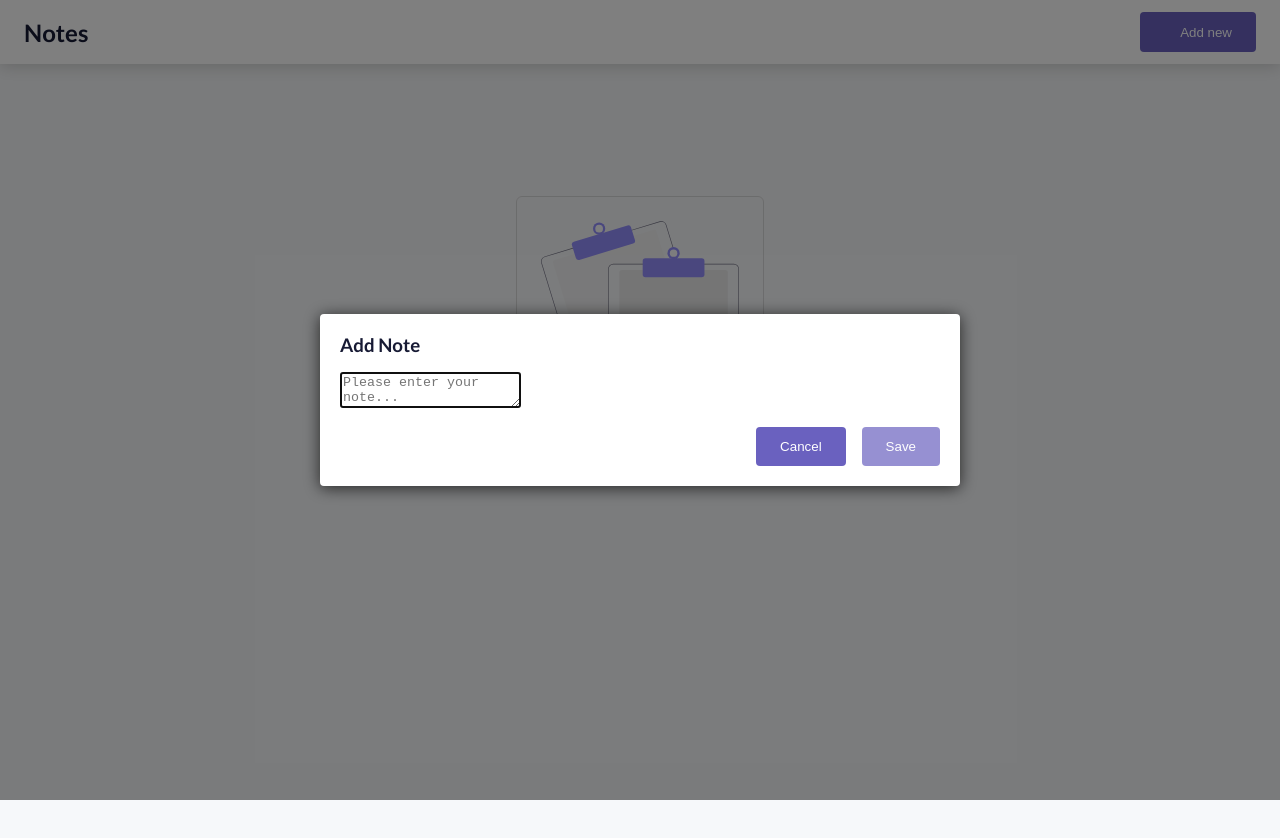
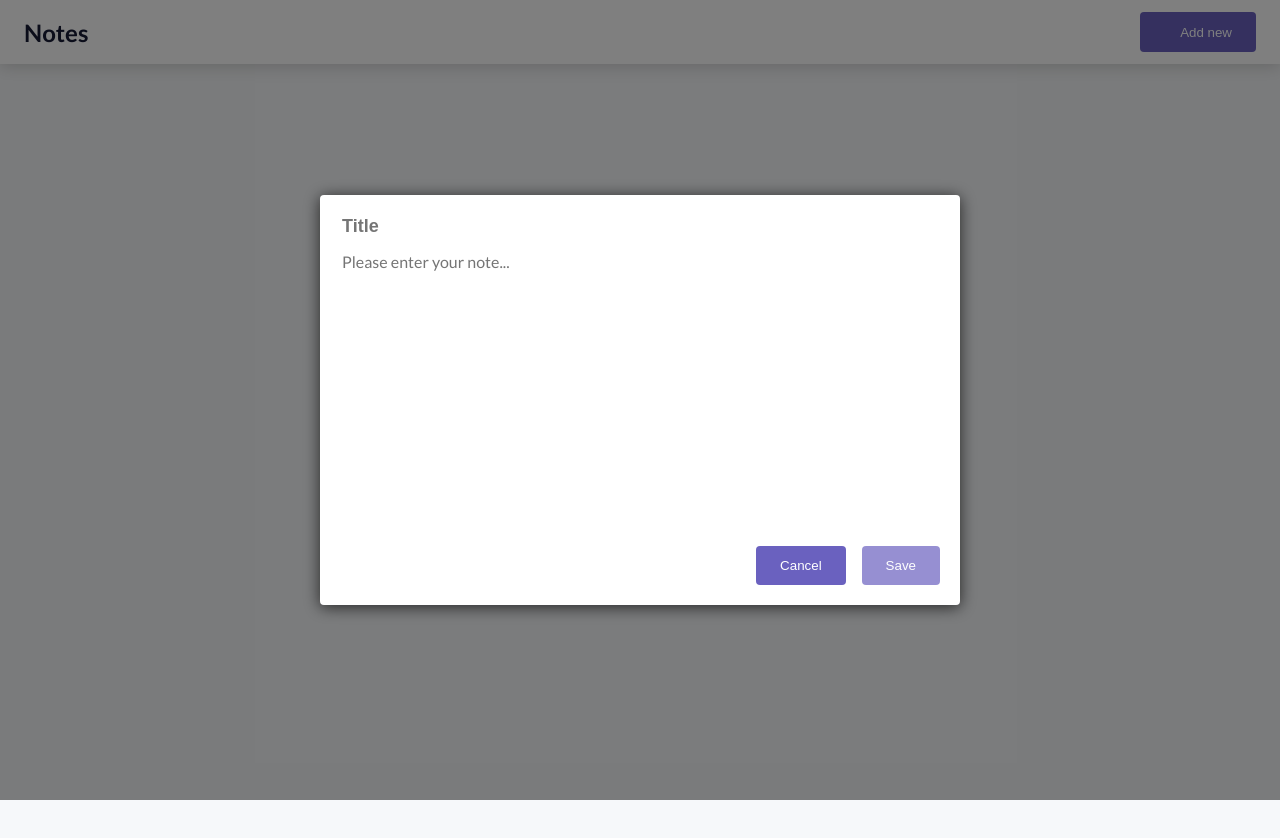
Before and after one commit to ganeshmunisifreddy/notes-web-app, a Next.js app: page / in a window 1280 px wide. Both pictures are taken after a click on the button "Add new". Shown: the top 838 px of the page. Built offline with nearby package versions, Linux system fonts and the light colour scheme; some icons are missing.

Commit message:
Add Note title

```diff
--- a/components/Note.tsx
+++ b/components/Note.tsx
@@ -11,7 +11,7 @@ import {
 } from "react-uicons-beta";
 
 const textEllipsis = (text: string) => {
-  let sliceLength: number = 250;
+  let sliceLength: number = 200;
   if (text.length <= sliceLength) {
     return text;
   }
@@ -23,12 +23,12 @@ const Note = (props: any) => {
 
   const handleAction = (event: any) => {
     event.stopPropagation();
-    console.log("action called");
   };
 
   return (
     <div key={"note-" + note.id} className={styles.noteWrapper}>
       <div className={styles.note} onClick={() => handleEdit(index)}>
+        <div className={styles.title}>{note.title}</div>
         <div className={styles.container}>
           <textarea
             className={styles.content}
--- a/components/NoteModal.tsx
+++ b/components/NoteModal.tsx
@@ -19,10 +19,11 @@ const EditNote = (props: any) => {
     }
   }, [eNote]);
 
-  const handleChange = (e: any) => {
+  const handleChange = (e: any, type: string) => {
     let value = e.target.value;
     let newNote = { ...note };
-    newNote.content = value;
+    if (type === "title") newNote.title = value;
+    if (type === "content") newNote.content = value;
     setNote(newNote);
   };
 
@@ -39,16 +40,21 @@ const EditNote = (props: any) => {
   return (
     <Modal open={open} onClose={onClose}>
       <div className={styles.modalContainer}>
-        <h3 className={styles.modalTitle}>
-          {note.id ? "Edit Note" : "Add Note"}
-        </h3>
+        <div className={styles.modalTitle}>
+          <input
+            className={styles.titleInput}
+            placeholder="Title"
+            value={note.title}
+            onChange={(e: any) => handleChange(e, "title")}
+          />
+        </div>
         <div className={styles.modalContent}>
           <textarea
             ref={inputRef}
             placeholder="Please enter your note..."
             className={styles.editArea}
             value={note.content}
-            onChange={handleChange}
+            onChange={(e: any) => handleChange(e, "content")}
           ></textarea>
         </div>
         <div className={styles.modalActions}>
--- a/styles/Note.module.css
+++ b/styles/Note.module.css
@@ -4,12 +4,12 @@
 }
 
 .note {
-  padding: 24px 24px 0 24px;
+  padding: 18px 24px 0 24px;
   box-shadow: rgba(149, 157, 165, 0.2) 2px 4px 16px;
   border-radius: 12px;
   width: 100%;
+  height: 300px;
   display: flex;
-  align-items: center;
   justify-content: center;
   transition: all 0.3s ease-in-out;
   background: #ffffff;
@@ -21,18 +21,22 @@
   transform: translate(8px, -8px) rotate(-2deg);
 }
 
+.title {
+  user-select: none;
+  color: #6a61bf;
+  font-weight: 600;
+}
+
 .container {
-  height: 240px;
   overflow-y: hidden;
   width: 100%;
-  display: flex;
-  align-items: center;
-  justify-content: center;
+  flex: 1;
 }
 
 .content {
   user-select: none;
   margin: auto;
+  margin-top: 6px;
   height: 100%;
   width: 100%;
   overflow: hidden;
@@ -42,6 +46,7 @@
   font-size: 16px;
   line-height: 22px;
   pointer-events: none;
+  color: #666;
 }
 
 .actions {
@@ -63,7 +68,15 @@
 }
 
 .modalTitle {
-  margin-bottom: 16px;
+  margin-bottom: 12px;
+}
+
+.titleInput {
+  width: 100%;
+  border: none;
+  outline: none;
+  font-size: 18px;
+  font-weight: 600;
 }
 
 .modalActions {
@@ -73,16 +86,18 @@
   justify-content: flex-end;
 }
 
-.editInput {
+.modalContent {
+  height: 280px;
+}
+
+.editArea {
   width: 100%;
-  height: 280px;
-  padding: 12px;
-  border-radius: 4px;
-  resize: none;
-  background: #f6f8fa;
-  border: 1px solid #6a61bf;
+  height: 100%;
   font-family: "Lato";
   font-size: 16px;
+  outline: none;
+  resize: none;
+  border: none;
 }
 
 .iconButton {
@@ -111,9 +126,6 @@
   .note:hover {
     transform: none;
   }
-  .container {
-    height: 220px;
-  }
   .modalContainer {
     width: 100%;
   }
@@ -127,8 +139,8 @@
   .noteWrapper {
     width: 50%;
   }
-  .container {
-    height: 160px;
+  .note {
+    height: 260px;
   }
 }
 
```
